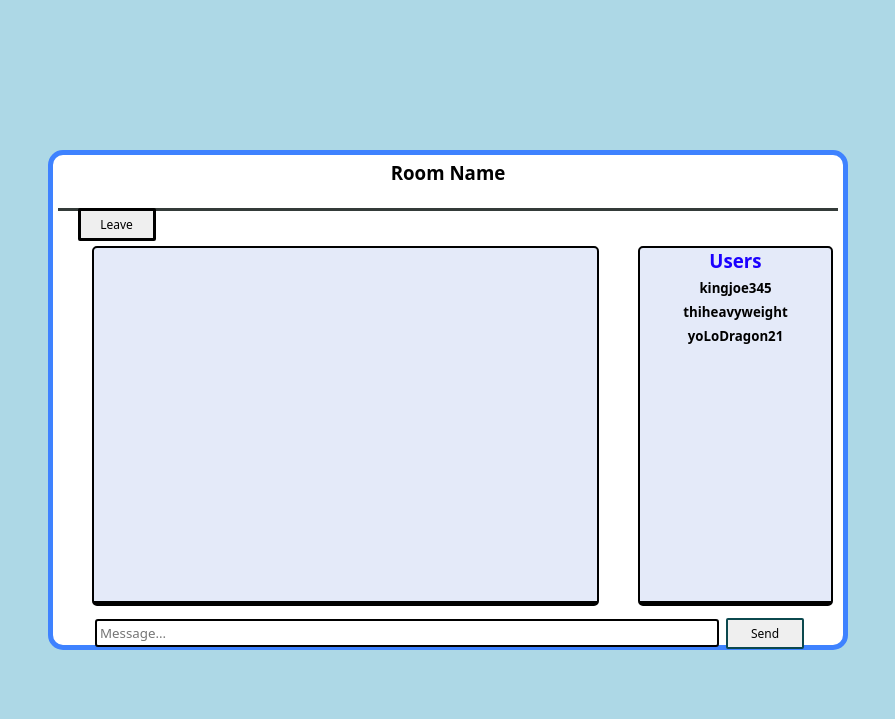
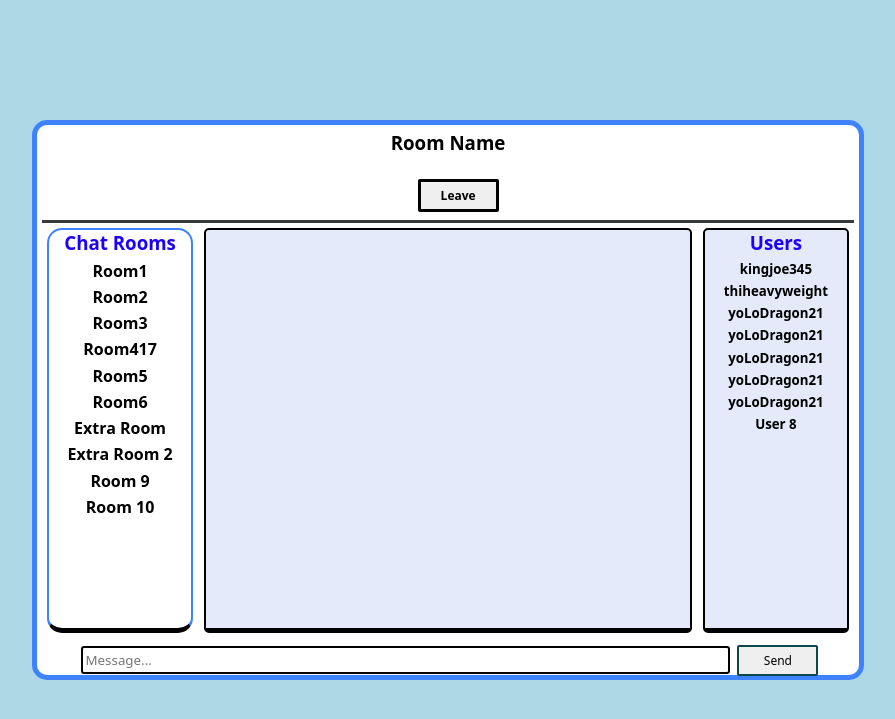
Before and after one commit to mabdelmenam/ChatRoom, a Flask app: page /chatroom in a window 1280 px wide. Shown: the top 719 px of the page, without its empty margins (192-1087 px from the left). Run offline with Flask 2, Linux system fonts and the light colour scheme; the visitor is signed in with stand-in values (Sample User, id 1); some libraries are stand-ins or nearby versions.

Commit message:
Made Responsive added responsive-chat.css

```diff
--- a/Plan.txt
+++ b/Plan.txt
@@ -23,4 +23,5 @@ b) Use send button to send a message and display on screen.
     b-1) Display username from db and message.
 5. Pull active usernames from database and display to the right of the chat
 a) If user leaves the chatroom page, delete username from database.
-b)
+___
+6.Can add a Click to show users button for 425px and under screens.
--- a/static/css/chatroom.css
+++ b/static/css/chatroom.css
@@ -7,9 +7,19 @@ h3,h4,h5{
     font-family: 'system-ui';
     box-sizing: border-box;
 }
+.rooms{
+    float: left;
+    margin: 5px;
+    background-color: white;
+    height: 75%;
+    width: 18%;
+    border: 2px solid rgb(62, 130, 255);
+    border-radius: 15px;
+    border-bottom: 5px solid black;
+}
 .container{
     background-color: white;
-    height: 500px;
+    height: 40.625rem; /*525px original ---> 650px , 40.625rem*/
     border: 5px solid rgb(62, 130, 255);
     border-radius: 15px;
     padding: 5px;
@@ -21,11 +31,11 @@ h3,h4,h5{
     left:50%;
     text-align:center;
     transform: translateX(-50%) translateY(-50%);
-    width: 800px;
+    width: 62.5rem; /*800px original ---> 1000px, 62.5rem*/
 }
 #line{
     width: 100%;
-    height: 3px;
+    height: 0.188rem; /*3px , 0.188rem*/
     background: rgb(52, 59, 57);
 }
 .chat-box{
@@ -34,7 +44,7 @@ h3,h4,h5{
     display: inline-block;
     background-color: #e4eaf9;
     height: 75%;
-    width:65%;
+    width:60%;
     border: 2px solid black;
     border-radius: 5px;
 
@@ -55,7 +65,7 @@ h3,h4,h5{
     border-radius:2px;
     width: 10%;
     padding:5px;
-    font-size:12px;
+    font-size:0.75em; /*12px , 0.75em*/
     outline:none;
     margin:auto;
     display:inline-block;
@@ -74,18 +84,25 @@ h3,h4,h5{
     margin: 5px;
     background-color: #e4eaf9;
     height: 75%;
-    width: 25%;
+    width: 18%;
     border: 2px solid black;
     border-radius: 5px;
     border-bottom: 5px solid black;
 }
 #leave-btn{
     display: inline-block;
-    float: left;
     margin-left: 2.5%;
+    margin-bottom: 1%;
     border: 3.5px solid black;
 }
 #title{
     font-weight: bolder;
 
 }
+.select-room{
+    font-size: 16px;
+}
+.select-room:hover{
+    color: purple;
+    border:3px solid black;
+}
--- a/static/css/design.css
+++ b/static/css/design.css
@@ -5,7 +5,7 @@
     left:50%;
     text-align:center;
     transform: translateX(-50%) translateY(-50%);
-    width: 500px;
+    width: 31.25rem; /*500px , 31.25rem */
     font-family: Georgia;
 }
 #fish{
@@ -19,9 +19,9 @@
 #main-btn{
     border: 2.5px solid #0b484e;
     border-radius:10px;
-    width: 100px;
+    width: 6.25rem;/*100px , 6.25rem*/
     padding:7px;
-    font-size:15px;
+    font-size:0.9375rem;/*15px , 0.9375rem*/
     outline:none;
     margin:auto;
     display:block;
@@ -36,10 +36,10 @@
 }
 .start{
     color: black;
-    font-size: 30px;
+    font-size: 1.875rem;/*30px , 1.875rem*/
 }
 .message{
-    font-size: 16px;
+    font-size: 1rem;/*16px , 1rem*/
     font-weight: bold;
     color:blue;
 }
--- /dev/null
+++ b/static/css/responsive-chat.css
@@ -0,0 +1,144 @@
+@media only screen and (max-width:375px) and (min-width:320px){
+    h3,h5{
+        margin-bottom: 0%;
+    }
+    #title{
+        font-size: 15px;
+    }
+    .container{
+        height: 30rem;
+        width: 20rem;
+        display:grid;
+    }
+    .chat-box{
+        height: auto;
+        width: 95%;
+    }
+    .rooms{
+        height: auto;
+        width:95%;
+        border-bottom: 2px solid black;
+    }
+    .user-box{
+        height: auto;
+        width: 95%;
+        border-bottom: 2px solid black;
+    }
+    #leave-btn{
+        margin-left:auto;
+        margin-bottom:0%;
+    }
+    #send-btn{
+        margin-top:0%;
+    }
+    .buttons{
+        width: 17%;
+        font-size: 0.60em;
+        font-weight: 550;
+    }
+    .rooms h3{
+        font-size:11px;
+    }
+    .select-room{
+        font-size:11px;
+        display:inline-block;
+    }
+    .user-box h3{
+        font-size: 12px;
+    }
+    .user-box h5{
+        font-size: 11px;
+        display:inline-block;
+    }
+    #message-text{
+        height: 40%;
+        width: 95%;
+        padding: 10px;
+    }
+}
+@media only screen and (max-width:480px) and (min-width:425px){
+    .container{
+        height: 30rem;
+        width: 25rem;
+    }
+    .chat-box{
+        height: 70%;
+        width: 60%
+    }
+    .rooms{
+        height: 70%;
+        width: 16%
+    }
+    .user-box{
+        height: 70%;
+        width: 16%;
+    }
+    .buttons{
+        width: 17%;
+        font-size: 0.80em;
+        font-weight: 550;
+    }
+    .rooms h3{
+        font-size:13px;
+        margin-bottom:10%;
+    }
+    .select-room{
+        font-size:12px;
+    }
+    .user-box h3{
+        font-size: 13px;
+        margin-bottom: 10%;
+    }
+    .user-box h5{
+        font-size: 12px;
+    }
+
+}
+@media only screen and (max-width: 992px) and (min-width: 768px){ /*Tablet*/
+    .container{
+        height:34rem;
+        width:46.5rem;
+    }
+    .chat-box{
+        height: 70%;
+        width: 65%
+    }
+    .rooms{
+        height: 70%;
+        width: 15%
+    }
+    .user-box{
+        height: 70%;
+        width: 15%;
+    }
+    #leave-btn{
+        font-size:14.5px;
+        font-weight:bold;
+    }
+    .rooms h3{
+        font-size:14px;
+        /* margin-bottom:10%; */
+    }
+    .select-room{
+        font-size:13px;
+    }
+    .user-box h3{
+        font-size: 14px;
+        /* margin-bottom: 10%; */
+    }
+    .user-box h5{
+        font-size: 13px;
+    }
+
+}
+@media only screen and (max-width:1440px) and (min-width:1024px){
+    .container{
+        height: 35rem;
+        width: 52rem;
+        margin: 0px;
+    }
+    #leave-btn{
+        font-weight:bold;
+    }
+
+}
--- a/templates/chatroom.html
+++ b/templates/chatroom.html
@@ -2,9 +2,11 @@
 <html>
 
 <head>
+    <meta name="viewport" content="width=device-width, initial-scale=1.0">
     <!--<link rel="stylesheet" href="../static/css/chatroom.css">-->
     <link rel="stylesheet" href="{{url_for('static', filename='css/chatroom.css') }}">
     <link rel="stylesheet" href="../static/css/design.css">
+    <link rel="stylesheet" href="{{url_for('static' , filename='css/responsive-chat.css') }}">
 
     <script src = "../static/js/socket.js"></script>
 
@@ -16,14 +18,20 @@
         <button id="leave-btn" onclick='drop_session()' class="buttons">Leave</button>
         <div id="line"></div>
 
-        <div id="clear" style="clear:both;"></div>
+        <!--<div id="clear" style="clear:both;"></div>-->
         <!--specifies which side of elemnt floating elements aren't allowed to float-->
+
+        <div class="rooms">
+            <h3 style="color:#1b00ff; font-weight:bold;">Chat Rooms</h3>
+            {% for r in rooms %}
+                <h5 class="select-room"><strong>{{ r|title }}</strong></h5>
+            {% endfor %}
+        </div>
 
         <div class="chat-box">
             <div class="chat-log" style="float:left; text-align-last:left; overflow: hidden;">
                 <script type="text/javascript">
                     const username = `{{username}}`;
-                    console.log("From DB: " + username);
                 </script>
                 <!-- |e will change any special characters to their unicode value -->
                <!-- <h5 id="user-chat" class="username"><b style="color: #1b00ff" ;>joey</b>:&nbsp;I was just running in
@@ -57,13 +65,18 @@
             <h5><strong>kingjoe345</strong></h5>
             <h5><strong>thiheavyweight</strong></h5>
             <h5><strong>yoLoDragon21</strong></h5>
+            <h5><strong>yoLoDragon21</strong></h5>
+            <h5><strong>yoLoDragon21</strong></h5>
+            <h5><strong>yoLoDragon21</strong></h5>
+            <h5><strong>yoLoDragon21</strong></h5>
+            <h5><strong>User 8</strong></h5>
         </div>
 
         <input id="message-text" type="text" placeholder="Message...">
         <button id="send-btn" class="buttons" onclick='click_to_send();'>Send</button>
 
     </div>
-    <div id="clear" style="clear:both;"></div>
+    <!--<div id="clear" style="clear:both;"></div>-->
 
     <script src="//cdnjs.cloudflare.com/ajax/libs/socket.io/2.2.0/socket.io.js" integrity="sha256-yr4fRk/GU1ehYJPAs8P4JlTgu0Hdsp4ZKrx8bDEDC3I=" crossorigin="anonymous"></script>
 
--- a/views.py
+++ b/views.py
@@ -10,6 +10,8 @@ app.config['TEMPLATES_AUTO_RELOAD'] = True
 
 socketio = SocketIO(app)
 
+Rooms = ['Room1', 'Room2', 'Room3', 'Room417', 'Room5', "Room6", "Extra Room", "Extra Room 2", "Room 9", "Room 10"] #MAKE ROOM NAMES 7 CHARACTERS MAX
+
 @app.route('/')  # Main Page
 def index():
     return render_template('index.html')
@@ -19,7 +21,7 @@ def chatroom():
         if not session.get('username'):
                 print(session.get('username'), file=sys.stderr)
                 return render_template('index.html',info = session.get('username'))
-        return render_template('chatroom.html', username = session.get('username'))
+        return render_template('chatroom.html', username = session.get('username'), rooms=Rooms)
 
 @app.route('/profanity_filter', methods=['GET', 'POST']) #Profanity Check
 def profanity():
@@ -69,4 +71,11 @@ def message(data):
 @socketio.on('join') #Joining a Room
 def join(data):
         join_room(data['room'])
-        send({})
+        #Message to everyone in the room showing someone has joined
+        send({'msg': data['username'] + " has joined the " + data['room'] + "room"}, room=data['room'])
+        #room['data'] is to send only to a specific room
+
+@socketio.on('leave') #Leaving a Room
+def leave(data):
+        leave_room(data['room'])
+        send({'msg': data['username'] + " has left the " + data['room'] + "room"}, room=data['room'])
```
